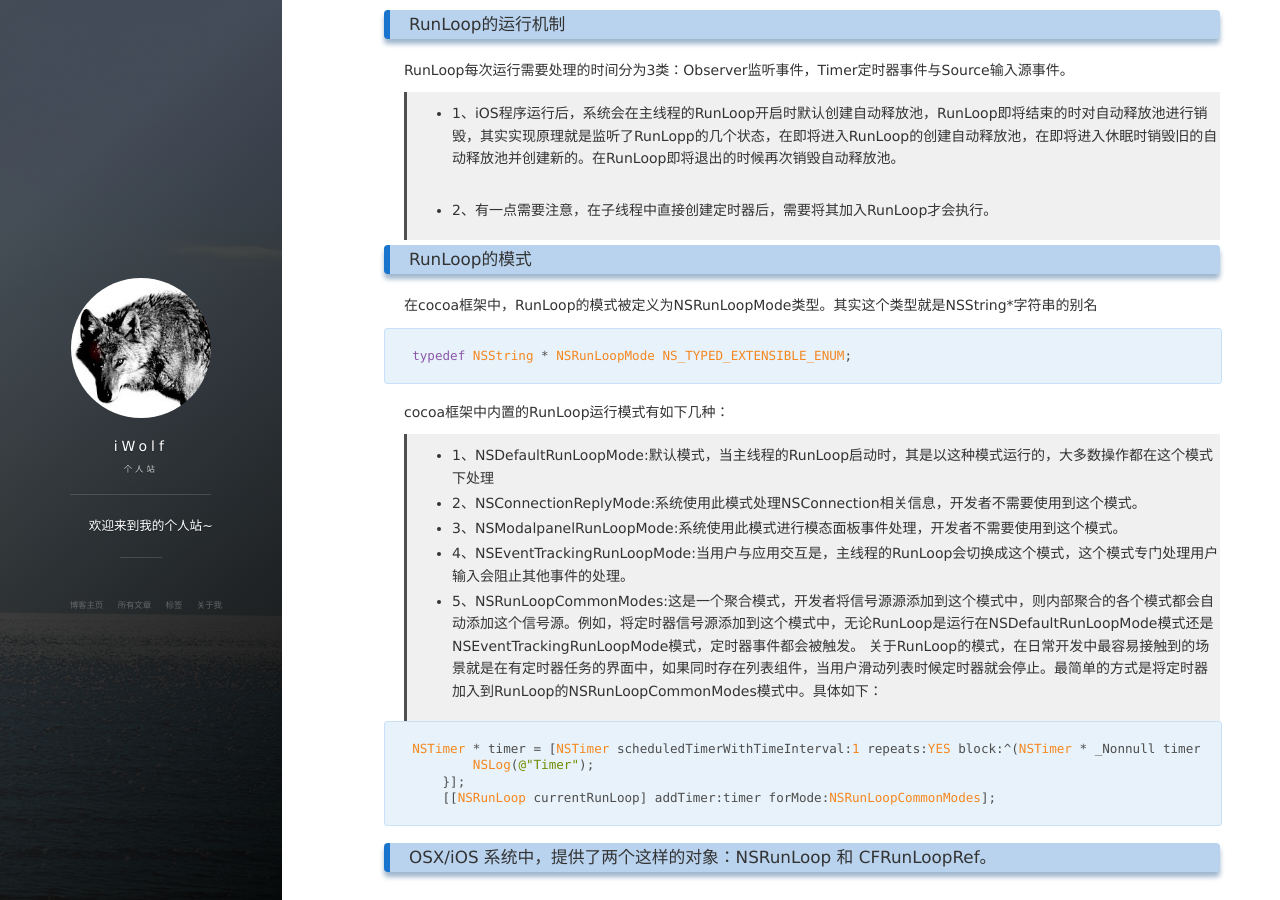
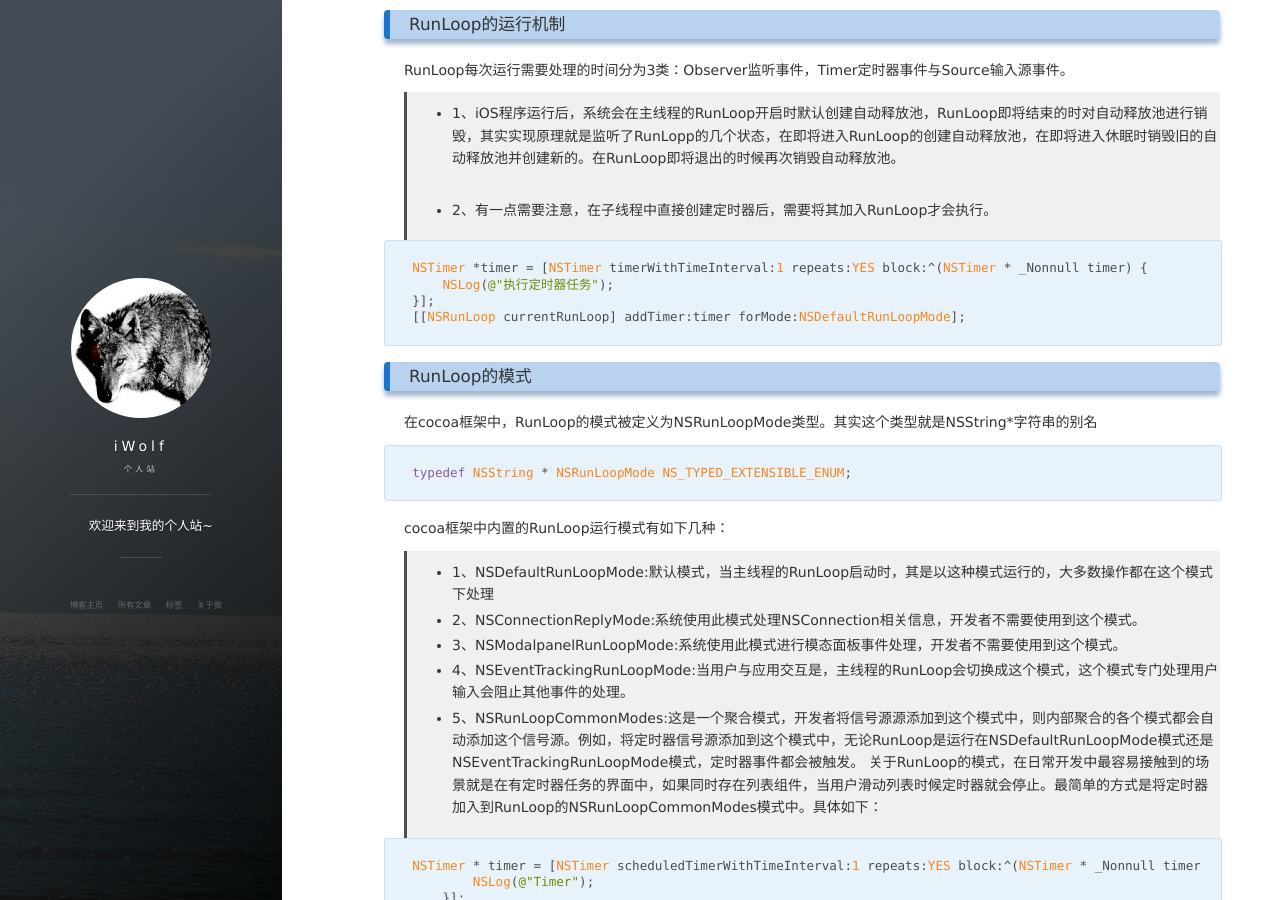
Before and after one commit to iWolfSex/iWolfSex.github.io, a Jekyll site: the page built from _posts/2016-08-16-RunLoop.md, in a window 1280 px wide and 900 px high, scrolled down 1318 px. Built offline with Jekyll 4.4.1, drawn with Linux system fonts in a browser that asks for light colours; nearby versions of some CDN libraries; comment, search, counter and statistics services are not loaded.

Commit message:
no message

````diff
--- a/_posts/2016-08-16-RunLoop.md
+++ b/_posts/2016-08-16-RunLoop.md
@@ -35,6 +35,14 @@ RunLoop每次运行需要处理的时间分为3类：Observer监听事件，Time
 
 >* 2、有一点需要注意，在子线程中直接创建定时器后，需要将其加入RunLoop才会执行。
 
+
+```
+NSTimer *timer = [NSTimer timerWithTimeInterval:1 repeats:YES block:^(NSTimer * _Nonnull timer) {
+    NSLog(@"执行定时器任务");
+}];
+[[NSRunLoop currentRunLoop] addTimer:timer forMode:NSDefaultRunLoopMode];
+```
+
 ### RunLoop的模式
 
 在cocoa框架中，RunLoop的模式被定义为NSRunLoopMode类型。其实这个类型就是NSString*字符串的别名
@@ -48,6 +56,7 @@ cocoa框架中内置的RunLoop运行模式有如下几种：
 >* 4、NSEventTrackingRunLoopMode:当用户与应用交互是，主线程的RunLoop会切换成这个模式，这个模式专门处理用户输入会阻止其他事件的处理。
 >* 5、NSRunLoopCommonModes:这是一个聚合模式，开发者将信号源源添加到这个模式中，则内部聚合的各个模式都会自动添加这个信号源。例如，将定时器信号源添加到这个模式中，无论RunLoop是运行在NSDefaultRunLoopMode模式还是NSEventTrackingRunLoopMode模式，定时器事件都会被触发。
 关于RunLoop的模式，在日常开发中最容易接触到的场景就是在有定时器任务的界面中，如果同时存在列表组件，当用户滑动列表时候定时器就会停止。最简单的方式是将定时器加入到RunLoop的NSRunLoopCommonModes模式中。具体如下：
+
 
 ```
 NSTimer * timer = [NSTimer scheduledTimerWithTimeInterval:1 repeats:YES block:^(NSTimer * _Nonnull timer) {
````
